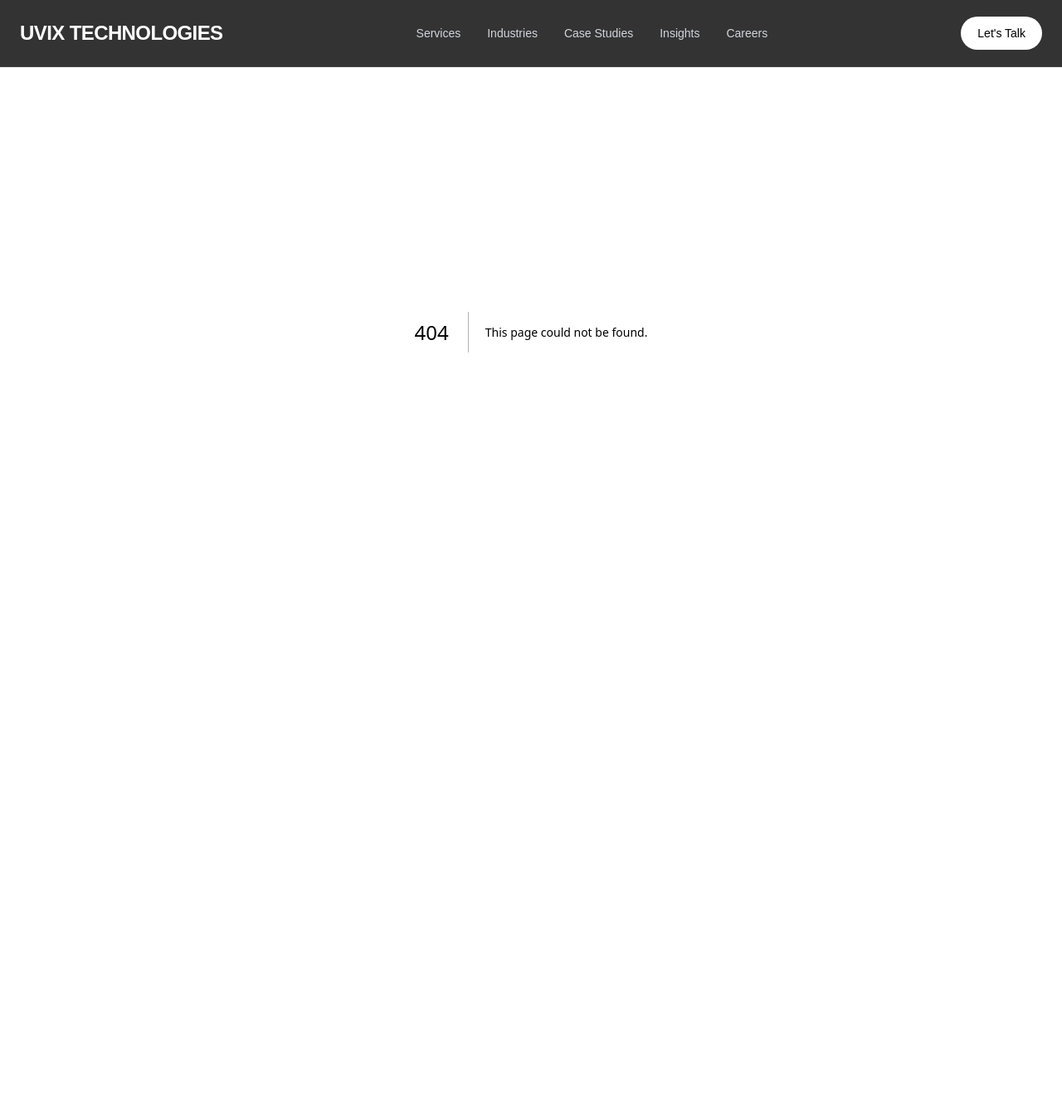
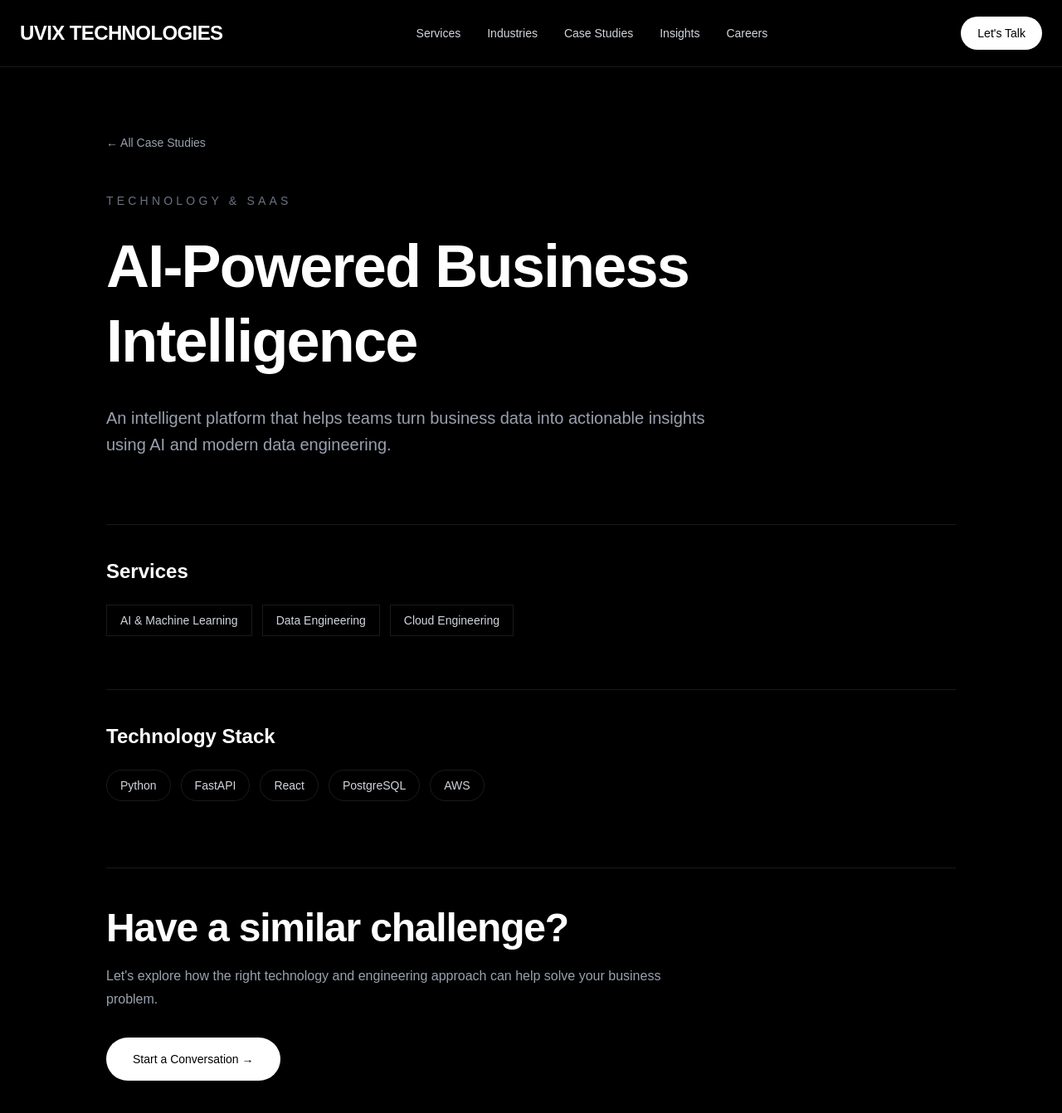
Before and after one commit to 25nitya/uvix-web-platform, a Next.js app in the folder frontend/: page /case-studies/ai-powered-business-intelligence in a window 1280 px wide. Before the commit this address had no page. Shown: the top 1342 px of the page at 83% size. Before the commit the page ends 800 px from the top, so only its background shows below. Built offline with nearby package versions, Linux system fonts and the light colour scheme.

Commit message:
Add dynamic case study pages

```diff
--- /dev/null
+++ b/frontend/app/case-studies/[slug]/page.tsx
@@ -0,0 +1,104 @@
+
+import Link from "next/link";
+import { notFound } from "next/navigation";
+import { caseStudies } from "@/data/caseStudies";
+
+type Props = {
+  params: Promise<{
+    slug: string;
+  }>;
+};
+
+export default async function CaseStudyPage({ params }: Props) {
+  const { slug } = await params;
+
+  const study = caseStudies.find((item) => item.slug === slug);
+
+  if (!study) {
+    notFound();
+  }
+
+  return (
+    <main className="min-h-screen bg-black px-6 pb-24 pt-40 text-white">
+      <div className="mx-auto max-w-5xl">
+        {/* Breadcrumb */}
+        <Link
+          href="/case-studies"
+          className="text-sm text-gray-400 transition hover:text-white"
+        >
+          ← All Case Studies
+        </Link>
+
+        {/* Hero */}
+        <section className="mt-12">
+          <p className="text-sm uppercase tracking-[0.3em] text-gray-500">
+            {study.industry}
+          </p>
+
+          <h1 className="mt-6 max-w-4xl text-4xl font-semibold leading-tight tracking-tight sm:text-5xl md:text-7xl">
+            {study.title}
+          </h1>
+
+          <p className="mt-8 max-w-3xl text-lg leading-8 text-gray-400 md:text-xl">
+            {study.description}
+          </p>
+        </section>
+
+        {/* Services */}
+        <section className="mt-20 border-t border-white/10 pt-10">
+          <h2 className="text-2xl font-semibold">
+            Services
+          </h2>
+
+          <div className="mt-6 flex flex-wrap gap-3">
+            {study.services.map((service) => (
+              <span
+                key={service}
+                className="border border-white/10 px-4 py-2 text-sm text-gray-300"
+              >
+                {service}
+              </span>
+            ))}
+          </div>
+        </section>
+
+        {/* Technology Stack */}
+        <section className="mt-16 border-t border-white/10 pt-10">
+          <h2 className="text-2xl font-semibold">
+            Technology Stack
+          </h2>
+
+          <div className="mt-6 flex flex-wrap gap-3">
+            {study.technologies.map((technology) => (
+              <span
+                key={technology}
+                className="rounded-full border border-white/10 px-4 py-2 text-sm text-gray-300"
+              >
+                {technology}
+              </span>
+            ))}
+          </div>
+        </section>
+
+        {/* Project CTA */}
+        <section className="mt-20 border-t border-white/10 pt-12">
+          <h2 className="max-w-3xl text-3xl font-semibold tracking-tight md:text-5xl">
+            Have a similar challenge?
+          </h2>
+
+          <p className="mt-5 max-w-2xl leading-7 text-gray-400">
+            Let's explore how the right technology and engineering
+            approach can help solve your business problem.
+          </p>
+
+          <Link
+            href="/contact"
+            className="mt-8 inline-block rounded-full bg-white px-8 py-4 text-sm font-medium text-black transition hover:bg-zinc-200"
+          >
+            Start a Conversation →
+          </Link>
+        </section>
+      </div>
+    </main>
+  );
+}
--- a/frontend/app/case-studies/page.tsx
+++ b/frontend/app/case-studies/page.tsx
@@ -86,10 +86,14 @@ export default function CaseStudiesPage() {
                   </div>
                 </div>
 
+                {/* Case Study Link */}
                 <div className="mt-10">
-                  <span className="text-sm text-white transition group-hover:text-gray-400">
+                  <Link
+                    href={`/case-studies/${study.slug}`}
+                    className="text-sm text-white transition group-hover:text-gray-400"
+                  >
                     View case study →
-                  </span>
+                  </Link>
                 </div>
               </article>
             ))}
--- a/frontend/data/caseStudies.ts
+++ b/frontend/data/caseStudies.ts
@@ -1,6 +1,7 @@
 export const caseStudies = [
   {
     number: "01",
+    slug: "ai-powered-business-intelligence",
     title: "AI-Powered Business Intelligence",
     industry: "Technology & SaaS",
     description:
@@ -12,8 +13,10 @@ export const caseStudies = [
     ],
     technologies: ["Python", "FastAPI", "React", "PostgreSQL", "AWS"],
   },
+
   {
     number: "02",
+    slug: "digital-healthcare-platform",
     title: "Digital Healthcare Platform",
     industry: "Healthcare & Life Sciences",
     description:
@@ -25,8 +28,10 @@ export const caseStudies = [
     ],
     technologies: ["React", "Node.js", "PostgreSQL", "AWS"],
   },
+
   {
     number: "03",
+    slug: "intelligent-customer-experience",
     title: "Intelligent Customer Experience",
     industry: "Retail & E-commerce",
     description:
```
Lines whose indentation alone changed are shown as unchanged.
